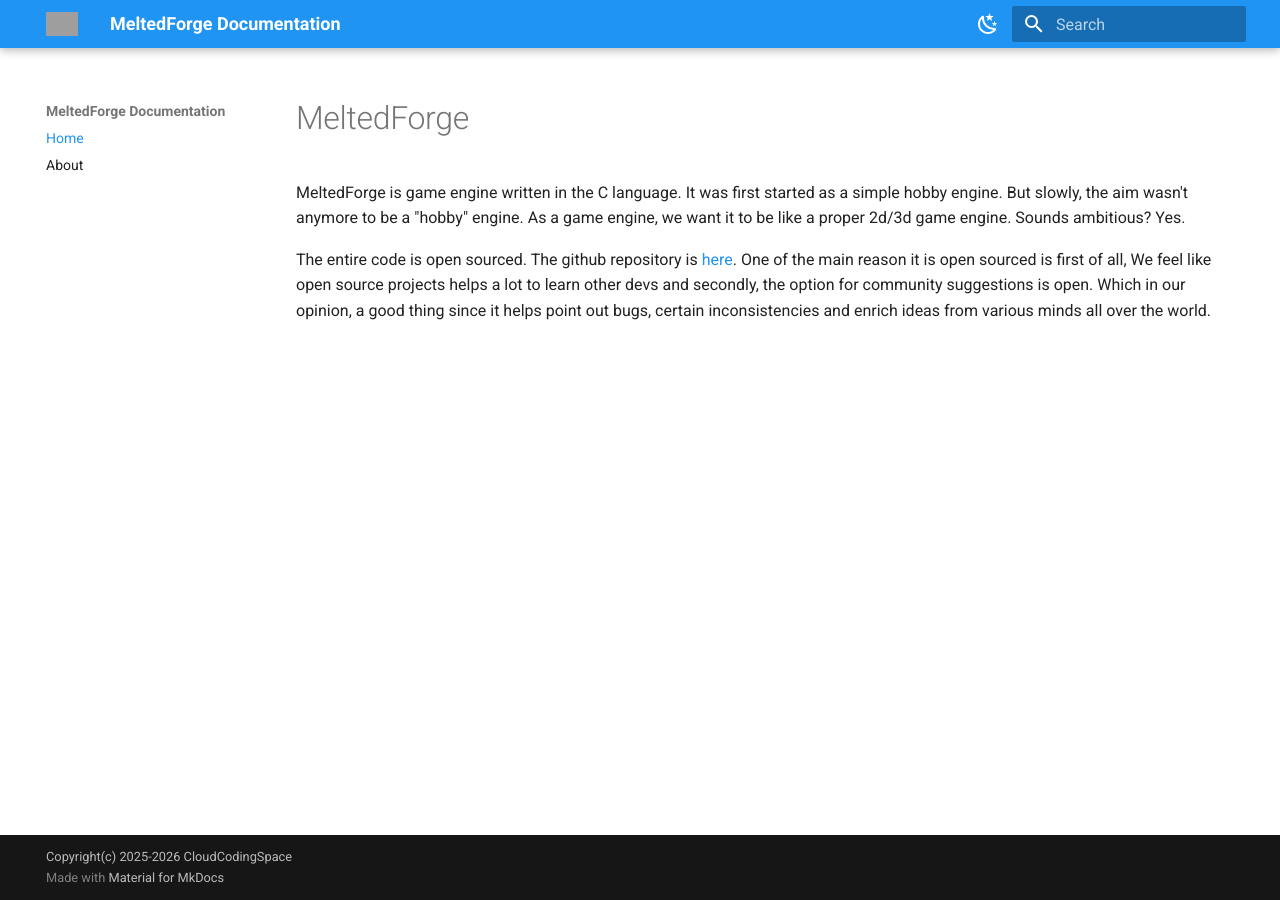
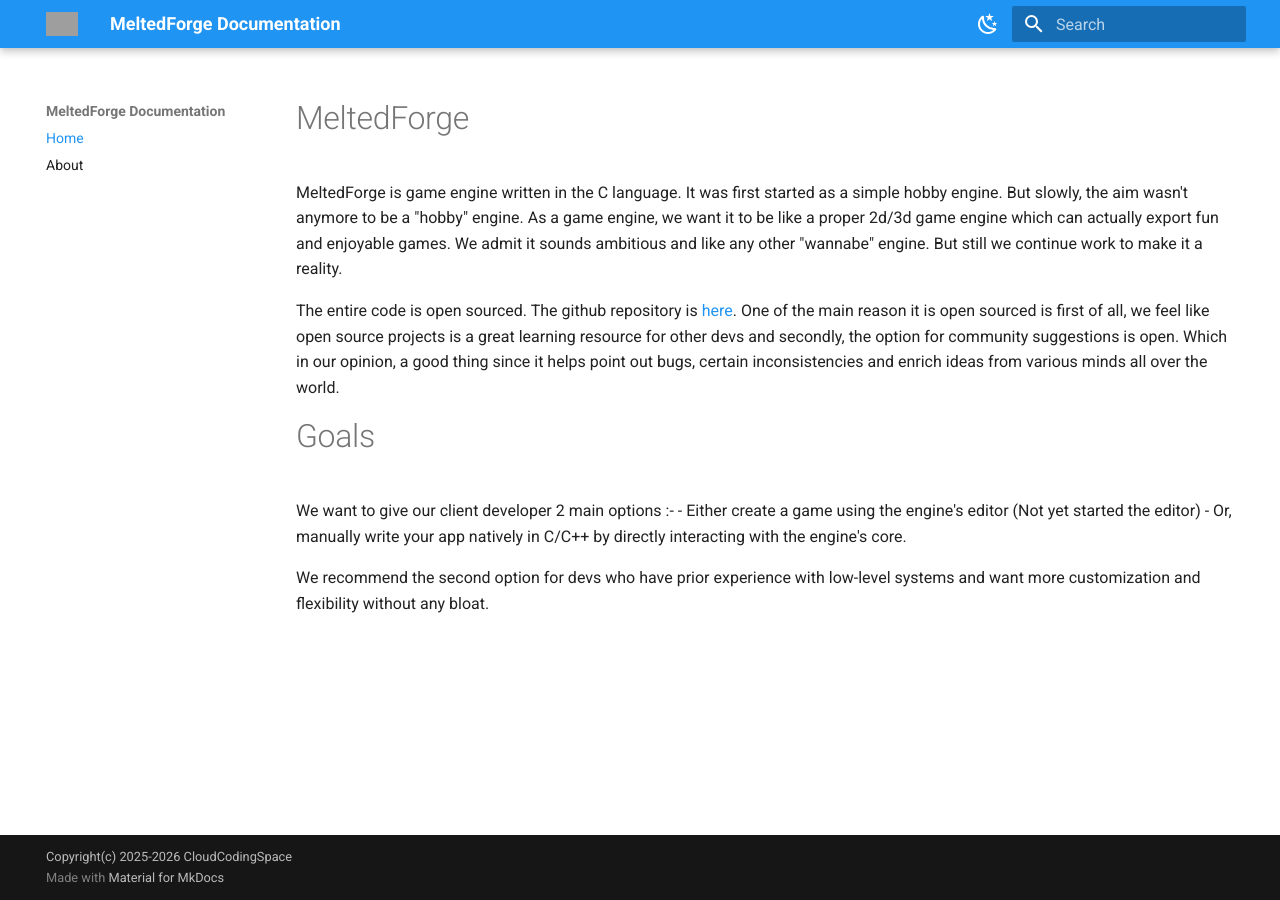
Before and after one commit to CloudCodingSpace/MFDocs, an MkDocs documentation site: the page built from docs/index.md, in a window 1280 px wide. Built offline with MkDocs 1.6.1 and Material for MkDocs 9.7.7, drawn with Linux system fonts in a browser that asks for light colours; grey boxes are pictures that could not be loaded.

Commit message:
Some changes

```diff
--- a/docs/index.md
+++ b/docs/index.md
@@ -2,9 +2,19 @@
 
 MeltedForge is game engine written in the C language. It was first started as a simple
 hobby engine. But slowly, the aim wasn't anymore to be a "hobby" engine. As a game engine,
-we want it to be like a proper 2d/3d game engine. Sounds ambitious? Yes.
+we want it to be like a proper 2d/3d game engine which can actually export fun and enjoyable games.
+We admit it sounds ambitious and like any other "wannabe" engine. But still we continue work to make
+it a reality.
 
 The entire code is open sourced. The github repository is [here](https://github.com/CloudCodingSpace/MeltedForge).
-One of the main reason it is open sourced is first of all, We feel like open source projects helps a lot to learn
-other devs and secondly, the option for community suggestions is open. Which in our opinion, a good thing since
+One of the main reason it is open sourced is first of all, we feel like open source projects is a great learning resource
+for other devs and secondly, the option for community suggestions is open. Which in our opinion, a good thing since
 it helps point out bugs, certain inconsistencies and enrich ideas from various minds all over the world.
+
+# Goals
+We want to give our client developer 2 main options :-
+ - Either create a game using the engine's editor (Not yet started the editor)
+ - Or, manually write your app natively in C/C++ by directly interacting with the engine's core.
+
+We recommend the second option for devs who have prior experience with low-level systems
+and want more customization and flexibility without any bloat.
```
Also changed, not shown: docs/about.md (+4 -3 lines).
